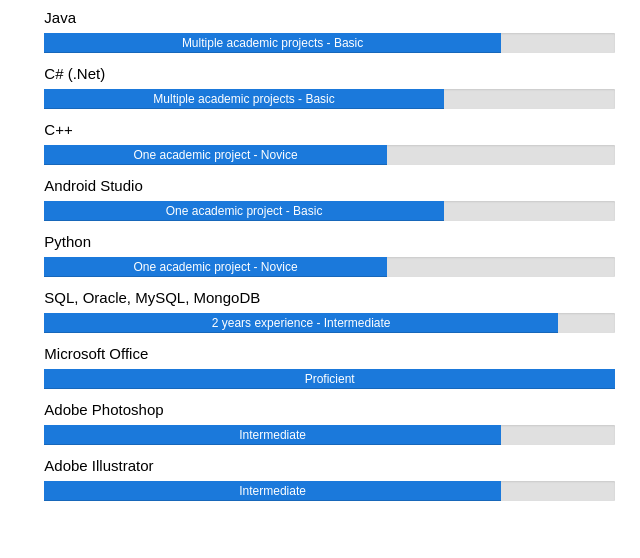
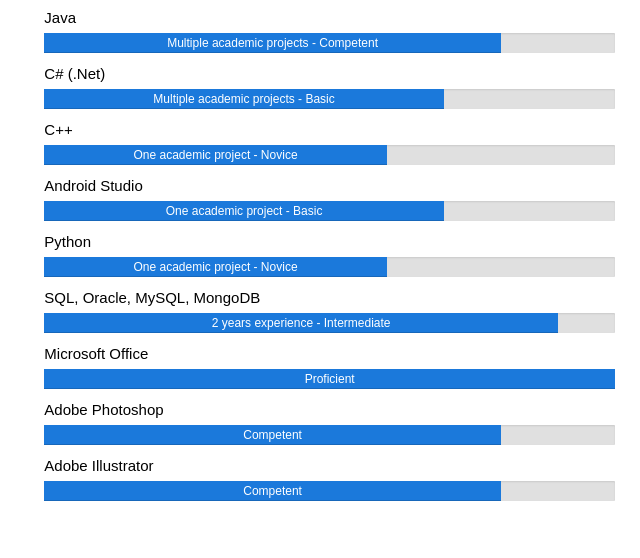
Before and after one commit to sibellek/cv, a plain HTML site: page index.html in a window 1280 px wide. Shown: the part 1309-1867 px from the top of the page, 487-1127 px from the left. Drawn offline with Linux system fonts and the light colour scheme; a script that the page names is missing; files whose address does not match are found by name; a web font is replaced by a local one.

Commit message:
Update index.html

```diff
--- a/index.html
+++ b/index.html
@@ -2036,7 +2036,7 @@ span[data-bind="end_date"] {
                             </div>
                             <div class="progress pink">
 
-                                <div class="progress-bar" data-value="80%" style="width:80%;">Multiple academic projects - Basic</div>
+                                <div class="progress-bar" data-value="80%" style="width:80%;">Multiple academic projects - Competent</div>
                             </div>
 
 
@@ -2204,7 +2204,7 @@ span[data-bind="end_date"] {
                             </div>
                             <div class="progress pink">
 
-                                <div class="progress-bar" data-value="80%" style="width:80%;">Intermediate</div>
+                                <div class="progress-bar" data-value="80%" style="width:80%;">Competent</div>
                             </div>
 
 
@@ -2228,7 +2228,7 @@ span[data-bind="end_date"] {
                             </div>
                             <div class="progress pink">
 
-                                <div class="progress-bar" data-value="80%" style="width:80%;">Intermediate</div>
+                                <div class="progress-bar" data-value="80%" style="width:80%;">Competent</div>
                             </div>
 
 
```
